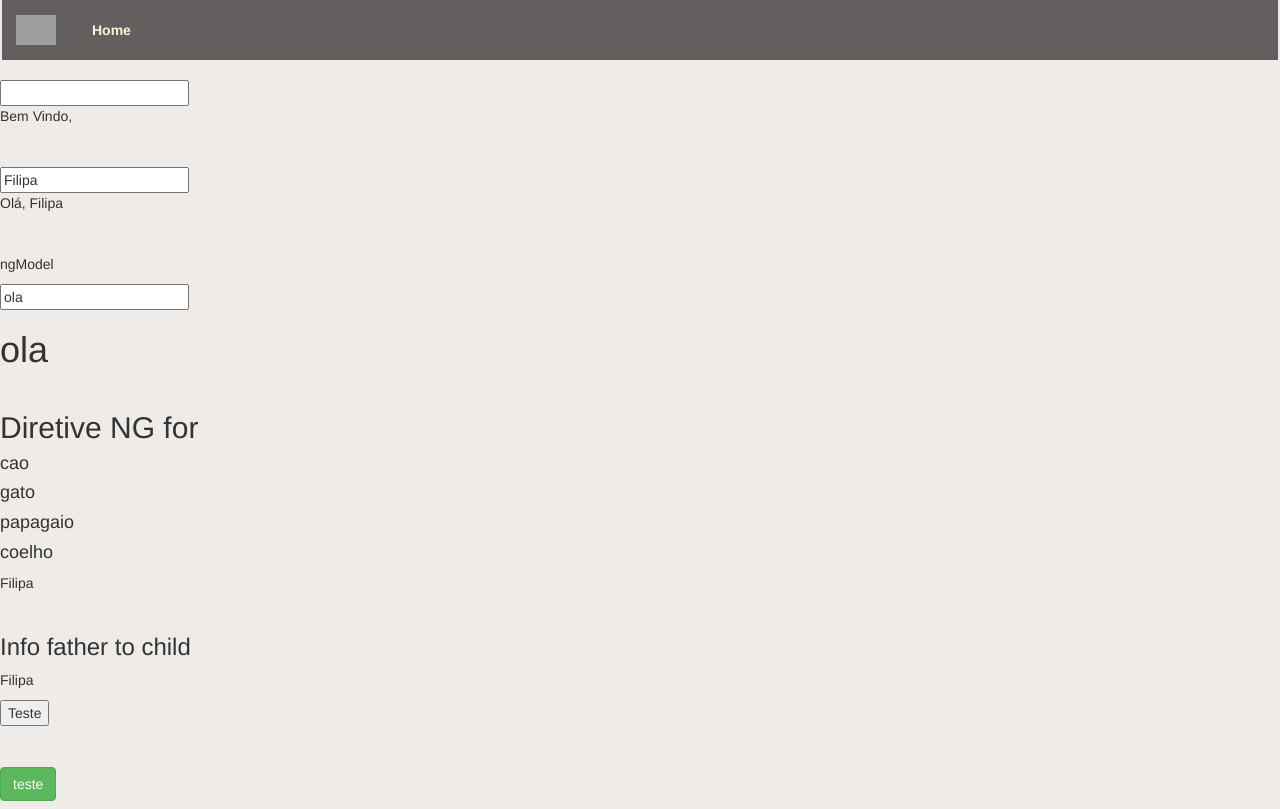
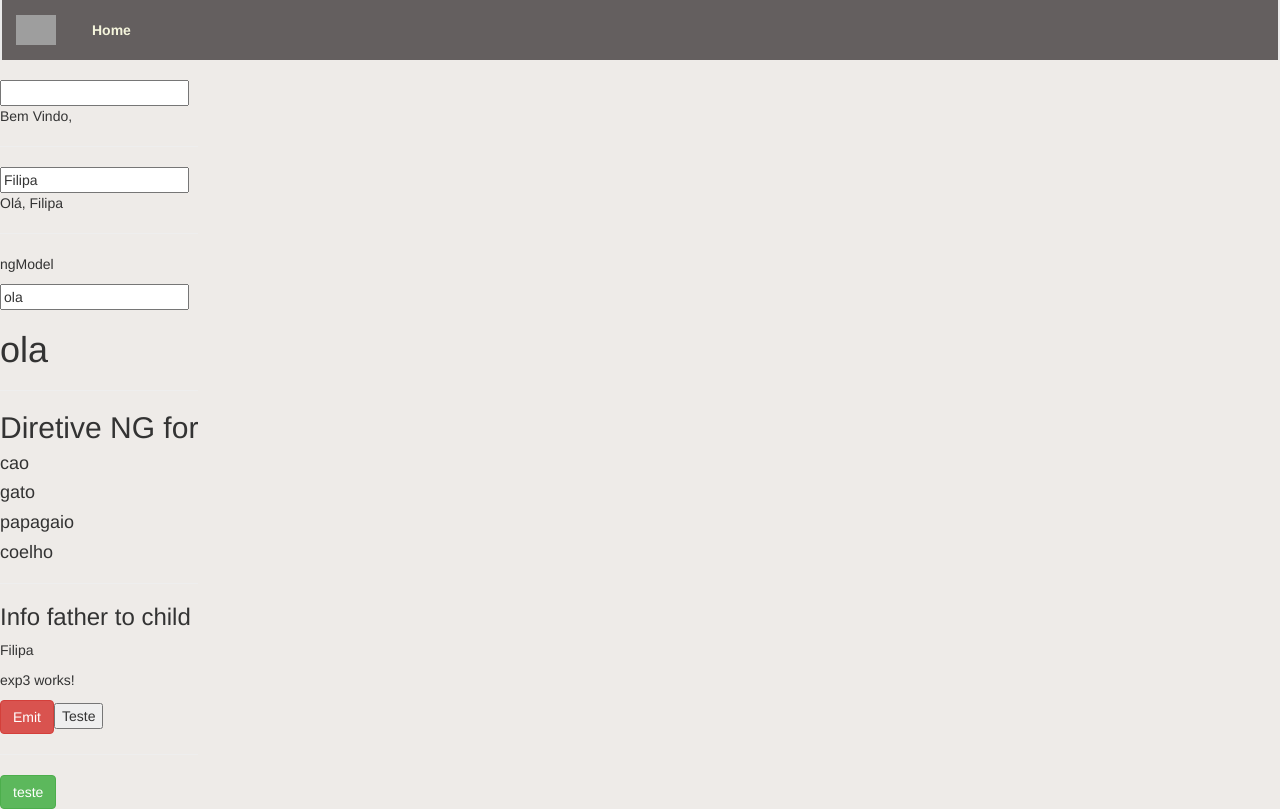
Before and after one commit to Filipa0502/Aulas-Angular, an Angular app in the folder aulas/: page /experiments in a window 1280 px wide. Built offline with nearby package versions, Linux system fonts and the light colour scheme; grey boxes are pictures that could not be loaded.

Commit message:
paiFilho

```diff
--- a/aulas/src/app/app.module.ts
+++ b/aulas/src/app/app.module.ts
@@ -14,6 +14,7 @@ import { Exp2Component } from './exp2/exp2.component';
 import { FichaAnimalComponent } from './ficha-animal/ficha-animal.component';
 import { EscolheAnimalComponent } from './escolhe-animal/escolhe-animal.component';
 import { CookiesComponent } from './cookies/cookies.component';
+import { Exp3Component } from './exp3/exp3.component';
 
 @NgModule({
   declarations: [
@@ -27,7 +28,8 @@ import { CookiesComponent } from './cookies/cookies.component';
     Exp2Component,
     FichaAnimalComponent,
     EscolheAnimalComponent,
-    CookiesComponent
+    CookiesComponent,
+    Exp3Component
   ],
   imports: [
     BrowserModule,
--- a/aulas/src/app/exp2/exp2.component.html
+++ b/aulas/src/app/exp2/exp2.component.html
@@ -1 +1,2 @@
 <p>{{nameRecebido}}</p>
+<app-exp3 (passaInfo) = "recebi($event)"></app-exp3>
--- a/aulas/src/app/exp2/exp2.component.ts
+++ b/aulas/src/app/exp2/exp2.component.ts
@@ -13,4 +13,9 @@ export class Exp2Component implements OnInit {
   ngOnInit(): void {
   }
 
+  recebi(ev)
+  {
+    console.log(ev);
+  }
+
 }
--- /dev/null
+++ b/aulas/src/app/exp3/exp3.component.html
@@ -0,0 +1,2 @@
+<p>exp3 works!</p>
+<button class="btn btn-danger" (click)="evHapp()">Emit</button>
--- /dev/null
+++ b/aulas/src/app/exp3/exp3.component.ts
@@ -0,0 +1,21 @@
+import { Component,EventEmitter, OnInit, Output } from '@angular/core';
+
+@Component({
+  selector: 'app-exp3',
+  templateUrl: './exp3.component.html',
+  styleUrls: ['./exp3.component.css']
+})
+export class Exp3Component implements OnInit {
+
+  @Output () passaInfo = new EventEmitter();
+  constructor() { }
+
+  ngOnInit(): void {
+  }
+
+  evHapp()
+  {
+    this.passaInfo.emit("Carregou no btn");
+  }
+
+}
--- a/aulas/src/app/experiments/experiments.component.html
+++ b/aulas/src/app/experiments/experiments.component.html
@@ -23,12 +23,14 @@
     <h4>{{animal}}</h4>
   </div>
 
-  <app-exp2 [nameRecebido]= 'name'></app-exp2>
+  <!--<app-exp2 [nameRecebido]= 'name'></app-exp2>-->
   <hr>
+  <!--comunicar de pai para filho-->
   <h3>Info father to child</h3>
   <app-exp2 [nameRecebido]='name'></app-exp2>
   <button (click)="analisarReferencia()">Teste</button>
   <hr>
+  <!--botao com bootstrap-->
   <button class="btn btn-success">teste</button>
 
 </div>
```
Also changed, not shown: aulas/src/app/exp3/exp3.component.css (added).
